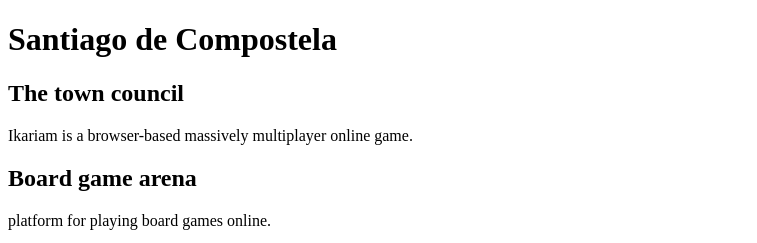
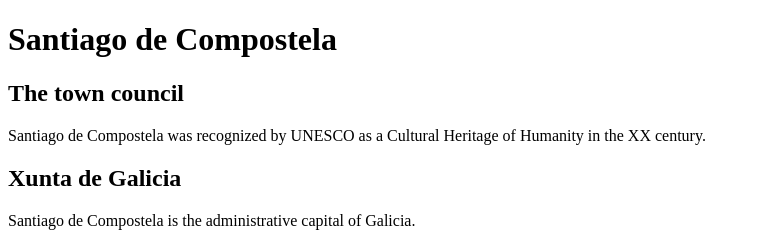
Before and after one commit to noemivarela1/probaRSS2, a plain HTML site: page index.html in a window 1280 px wide. Shown: the top 243 px of the page, without its empty margins (0-757 px from the left). Drawn offline with Linux system fonts and the light colour scheme.

Commit message:
Index information modified

```diff
--- a/index.html
+++ b/index.html
@@ -12,12 +12,12 @@
     <h1>Santiago de Compostela</h1>
     <article id="concello">
         <h1>The town council</h1>
-        <p>Ikariam is a browser-based massively multiplayer online game.</p>
+        <p>Santiago de Compostela was recognized by UNESCO as a Cultural Heritage of Humanity in the XX century.</p>
     </article>
-    <article id="board">
-        <h1>Board game arena</h1>
-        <p>platform for playing board games online.</p>
+    <article id="Xunta de Galicia">
+        <h1>Xunta de Galicia</h1>
+        <p>Santiago de Compostela is the administrative capital of Galicia.</p>
     </article>
-    <a href="https://noemivarela1.github.io/probaRSS1/feed/feed.rss"><img style="border: 0px solid; width: 28px; height: 28px;" alt="feed icon" src="./images/rsslogo.png"></a>
+    <a href="https://noemivarela1.github.io/probaRSS2/feed/feed.atom"><img style="border: 0px solid; width: 28px; height: 28px;" alt="feed icon" src="./images/rsslogo.png"></a>
 </body>
 </html>
```
Also changed, not shown: 1 other file.
